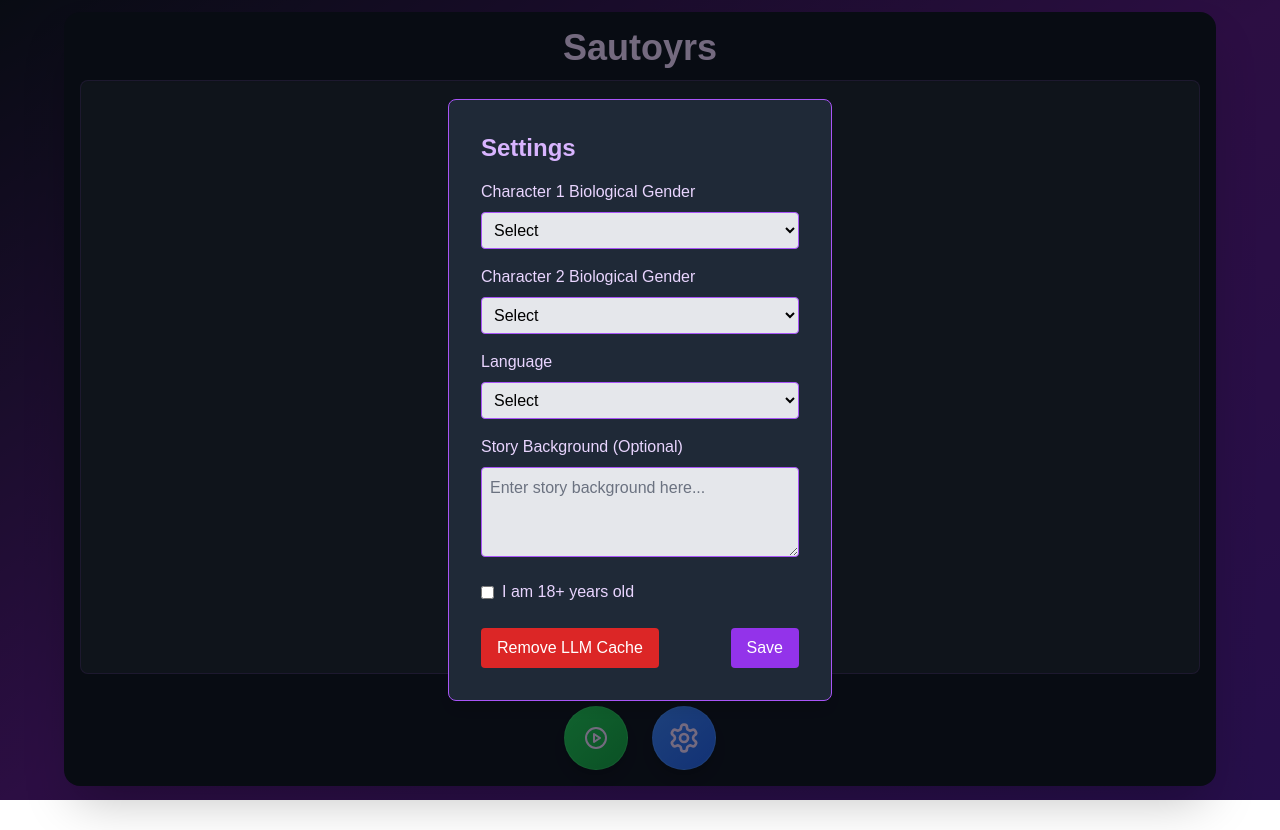
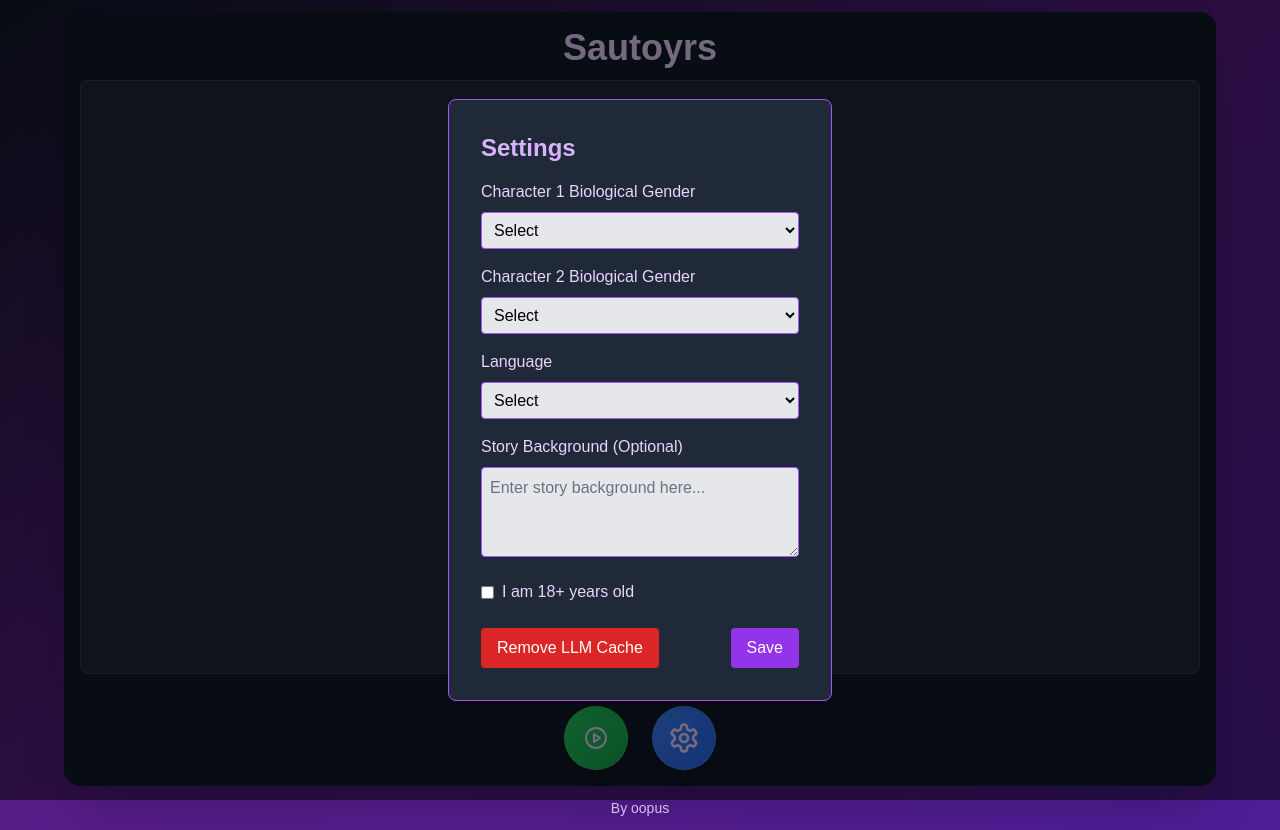
Before and after one commit to sudoghut/Sautoyrs, a Next.js app: page / in a window 1280 px wide. Before the commit the page ends 800 px from the top, so only its background shows below. Built offline with nearby package versions, Linux system fonts and the light colour scheme.

Commit message:
finalizie readme

```diff
--- a/app/page.tsx
+++ b/app/page.tsx
@@ -494,8 +494,6 @@ export default function Home() {
   const promptList = [
     createFemaleCharacter, createMaleCharacter, scenario,
     narratorFemale, narratorMale, narrator,
-    narratorFemale, narratorMale, narrator,
-    narratorFemalerBodyInteract, narratorMalerBodyInteract, narratorBodyInteract,
     narratorFemalerBodyInteract, narratorMalerBodyInteract, narratorBodyInteract,
     narratorFemalerBodyInteract, narratorMalerBodyInteract, narratorOrgasm,
     narratorFemaleOrgasm, narratorMaleOrgasm, narratorOrgasm,
@@ -756,6 +754,9 @@ return (
     </div>
   </div>
   </div>
+  <footer className="mt-3 text-center text-purple-200 text-sm">
+    By oopus
+  </footer>
 </div>
   );
 };
```
Also changed, not shown: 1 other file (tests, documents, lock files or other folders).
